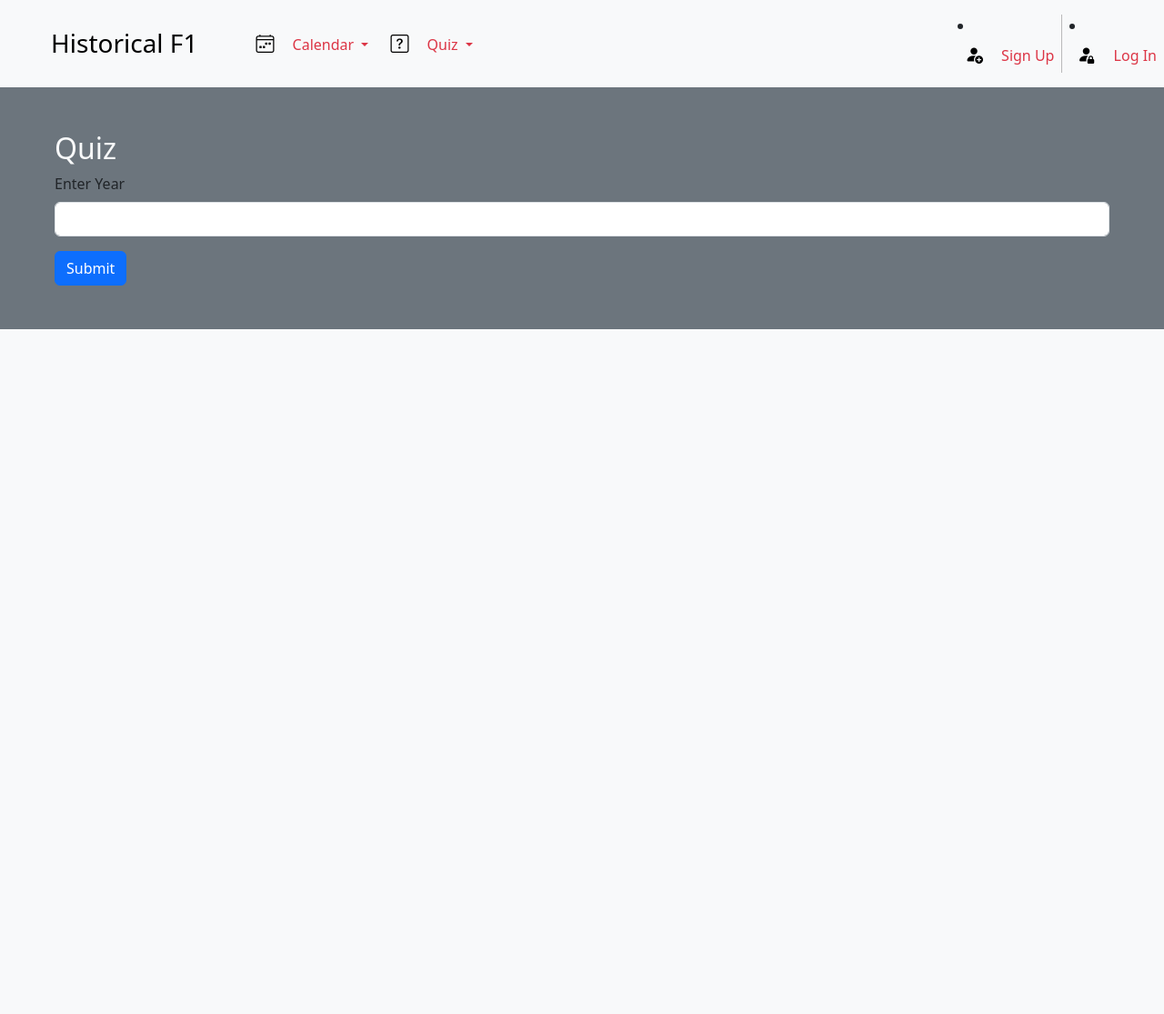
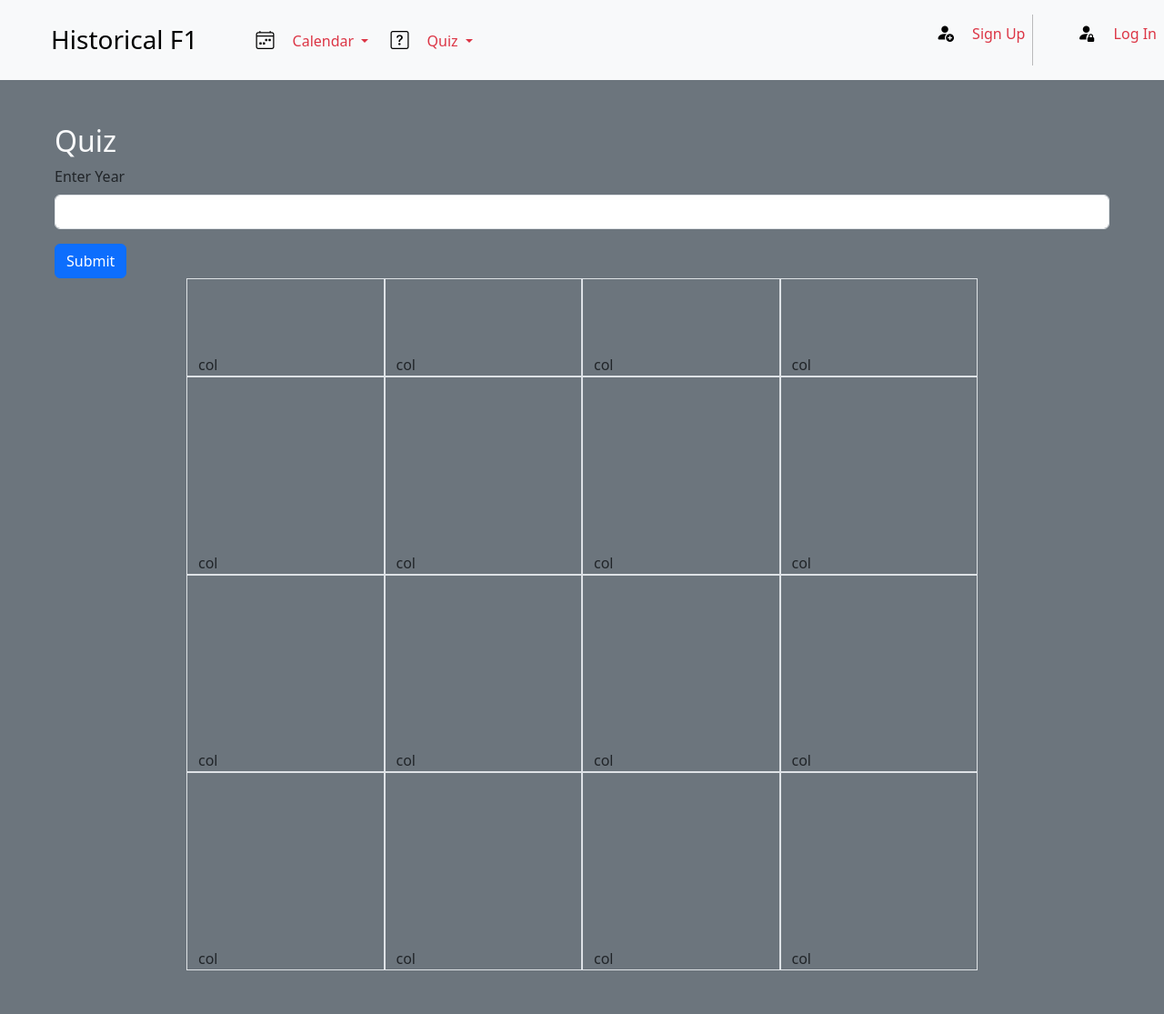
Before and after one commit to matt-brighton/Flask-API, a Flask app: template api_formulapp/templates/quiz.html in a window 1280 px wide. Shown: the whole page at 91% size. Before the commit the page ends 362 px from the top, so only its background shows below. Run offline with Flask 3, Linux system fonts and the light colour scheme; the template is opened without the code that fills it, so the values that code supplies are empty; some libraries are stand-ins or nearby versions.

Commit message:
Added quiz grid

```diff
--- a/api_formulapp/templates/base.html
+++ b/api_formulapp/templates/base.html
@@ -7,7 +7,7 @@
         <link rel="stylesheet" href="https://cdn.jsdelivr.net/npm/bootstrap-icons@1.11.2/font/bootstrap-icons.min.css" />
         <title>{% block title %}Base{% endblock %}</title>
     </head>
-    <body class="bg-light">
+    <body class="bg-light-subtle">
         <!-- Navbar -->
         {% include 'navbar.html' %}
         <!-- Flash messages -->
--- a/api_formulapp/templates/navbar.html
+++ b/api_formulapp/templates/navbar.html
@@ -55,26 +55,26 @@
                     </a>
                 </li>
                 <div class="vr d-lg-flex h-auto mx-lg-2 text-black"></div>
-                <li class="nav-item">
+                <ul class="nav-item">
                     <a class="nav-link text-danger ms-2" href="{{ url_for('auth.logout')}}" role="button" aria-haspopup="true" aria-expanded="false">
                         <i class="bi bi-person-x-fill navbar-brand d-inline-block"></i>
                         <span class="d-none d-sm-inline">Log Out</span>
                     </a>
-                </li>
+                </ul>
                 {% else%}
-                <li class="nav-item">
+                <ul class="nav-item">
                     <a class="nav-link text-danger ms-2" href="{{ url_for('auth.signup')}}" role="button" aria-haspopup="true" aria-expanded="false">
                         <i class="bi bi-person-fill-add navbar-brand d-inline-block"></i>
                         <span class="d-none d-sm-inline">Sign Up</span>
                     </a>
-                </li>
+                </ul>
                 <div class="vr d-lg-flex h-auto mx-lg-2 text-black"></div>
-                <li class="nav-item">
+                <ul class="nav-item">
                     <a class="nav-link text-danger ms-2" href="{{ url_for('auth.signup')}}" role="button" aria-haspopup="true" aria-expanded="false">
                         <i class="bi bi-person-fill-lock navbar-brand d-inline-block"></i>
                         <span class="d-none d-sm-inline">Log In</span>
                     </a>
-                </li>
+                </ul>
                 {% endif %}
             </ul>
         </div>
--- a/api_formulapp/templates/quiz.html
+++ b/api_formulapp/templates/quiz.html
@@ -12,5 +12,31 @@
         </div>
         <button type="submit" class="btn btn-primary">Submit</button>
     </form>
+    <div class="container-fluid flex w-75">
+        <div class="row h-50">
+            <div class="col border ratio ratio-21x9">col</div>
+            <div class="col border ratio ratio-21x9">col</div>
+            <div class="col border ratio ratio-21x9">col</div>
+            <div class="col border ratio ratio-21x9">col</div>
+        </div>
+        <div class="row">
+            <div class="col border ratio ratio-1x1">col</div>
+            <div class="col border ratio ratio-1x1">col</div>
+            <div class="col border ratio ratio-1x1">col</div>
+            <div class="col border ratio ratio-1x1">col</div>
+        </div>
+        <div class="row">
+            <div class="col border ratio ratio-1x1">col</div>
+            <div class="col border ratio ratio-1x1">col</div>
+            <div class="col border ratio ratio-1x1">col</div>
+            <div class="col border ratio ratio-1x1">col</div>
+        </div>
+        <div class="row">
+            <div class="col border ratio ratio-1x1">col</div>
+            <div class="col border ratio ratio-1x1">col</div>
+            <div class="col border ratio ratio-1x1">col</div>
+            <div class="col border ratio ratio-1x1">col</div>
+        </div>
+    </div>
 </div>
 {% endblock %}
--- a/api_formulapp/views.py
+++ b/api_formulapp/views.py
@@ -86,9 +86,10 @@ def get_selected_season():
 
 @views.route('/quiz_me', methods=['POST', 'GET'])
 def quiz_me():
+    quiz_selected_year = request.form.get('quiz_selection')
     if request.method == 'POST':
         try:
-            quiz_selected_year = request.form.get('quiz_selection')
+
             total_seasons_data = get_data_from_api(
                 ERGAST_API_BASE_URL + 'seasons.json?limit=1000')
 
@@ -107,7 +108,7 @@ def quiz_me():
             years = [{'seasons': season['season']}
                      for season in total_seasons_data['SeasonTable']['Seasons']]
 
-            return render_template('quiz.html', years=years)
+            return render_template('quiz.html', years=years, quiz_selected_year=quiz_selected_year)
         except Exception as e:
             logging.error(f"An error occurred: {str(e)}")
             return render_template('error.html', error_message=str(e))
```
Also changed, not shown: api_formulapp/database.db.
